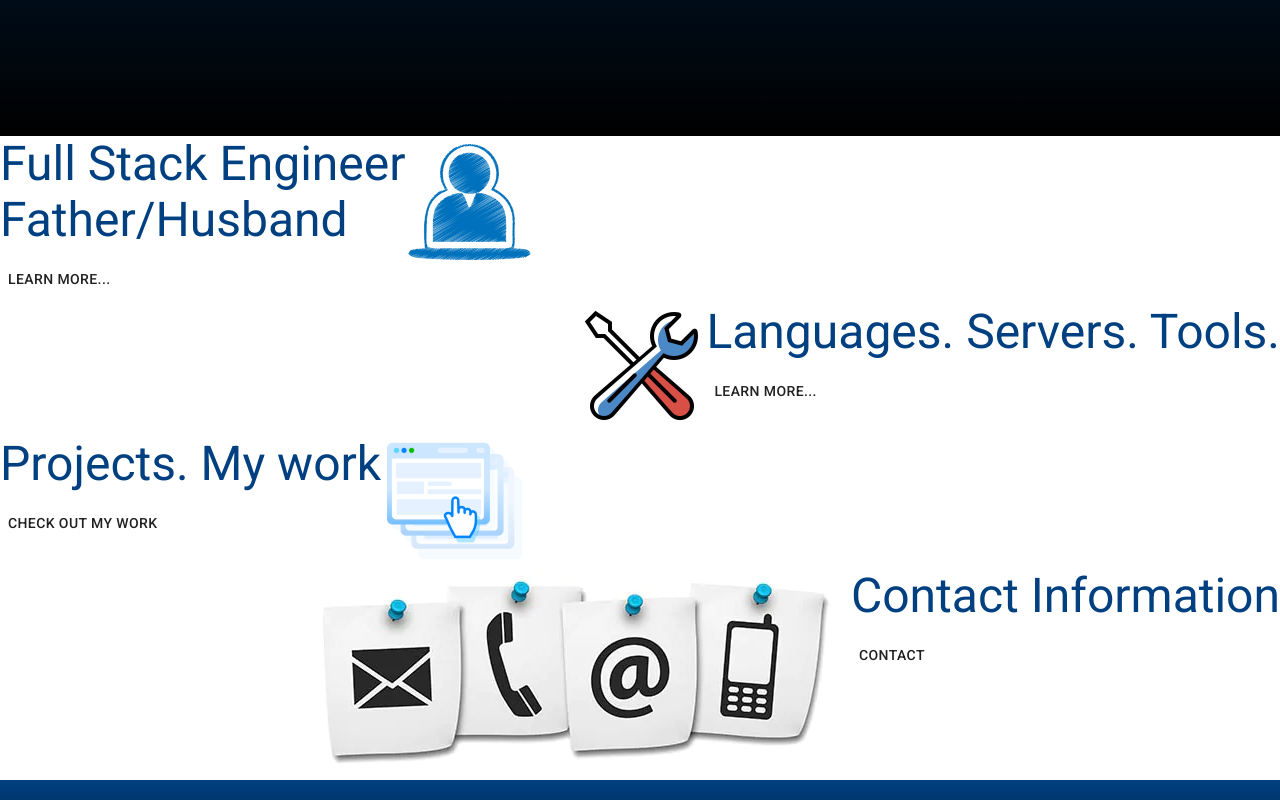
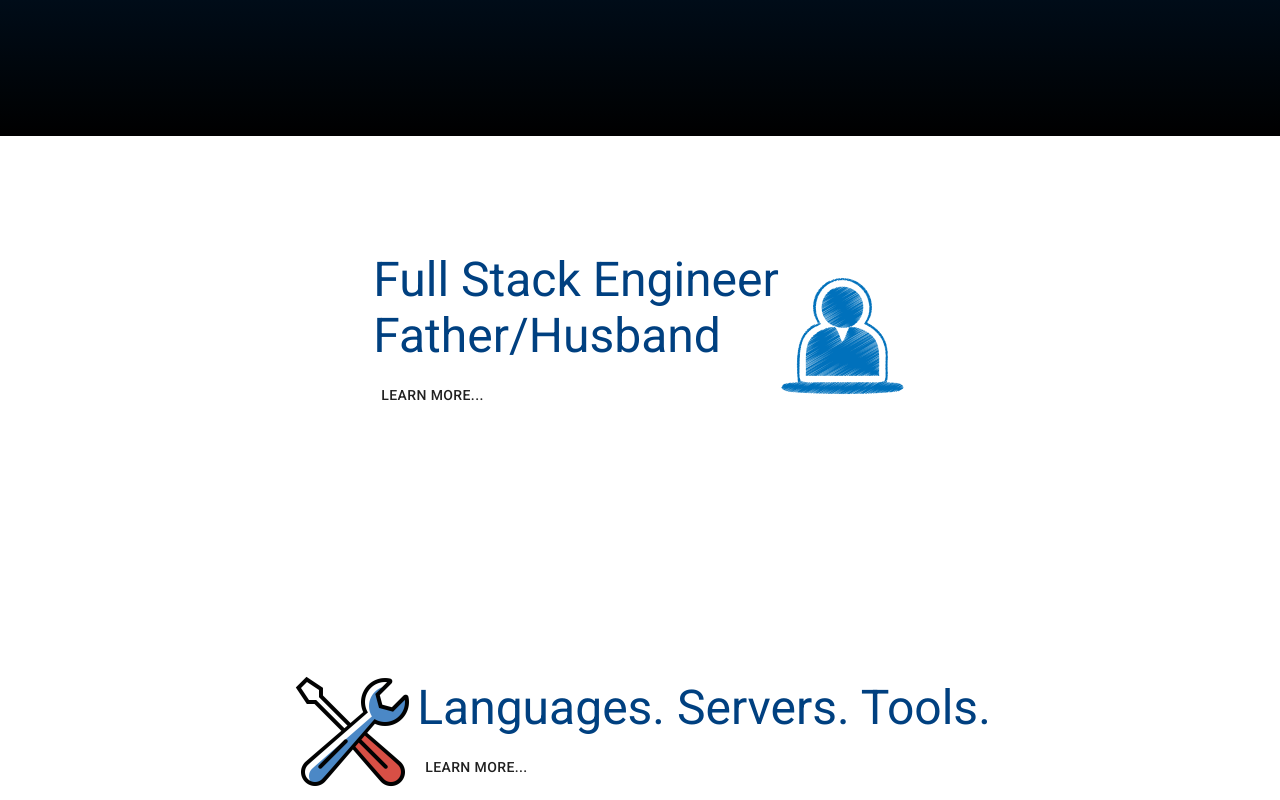
Before and after one commit to tsinmoua/Portfolio, a React (Create React App) app: page / in a window 1280 px wide. Shown: the part 680-1480 px from the top of the page. Built offline with nearby package versions, Linux system fonts and the light colour scheme.

Commit message:
change styling for home page

```diff
--- a/src/pages/Home.js
+++ b/src/pages/Home.js
@@ -66,7 +66,10 @@
 
       <Grid container className={classes.info}>
 
-        <Grid container>
+        <Grid container
+          justify='center'
+          alignItems='center'
+          style={{ height: '50vh', backgroundImage: 'linear-gradient(white, white)' }}>
           <Grid item>
             <Typography variant='h3'>
               Full Stack Engineer
@@ -83,7 +86,10 @@
           </Grid>
         </Grid>
 
-        <Grid container justify='flex-end'>
+        <Grid container
+          justify='center'
+          alignItems='center'
+          style={{ height: '50vh' }}>
           <Grid item>
             <img src={tools} alt='tools' />
           </Grid>
@@ -98,7 +104,10 @@
           </Grid>
         </Grid>
 
-        <Grid container>
+        <Grid container
+          justify='center'
+          alignItems='center'
+          style={{ height: '50vh' }}>
           <Grid item>
             <Typography variant='h3'>
               Projects. My work
@@ -113,7 +122,10 @@
           </Grid>
         </Grid>
 
-        <Grid container justify='flex-end'>
+        <Grid container
+          justify='center'
+          alignItems='center'
+          style={{ height: '50vh' }}>
           <Grid item>
             <img src={contact} alt='Contact' />
           </Grid>
```
Also changed, not shown: 1 other file (tests, documents, lock files or other folders).
